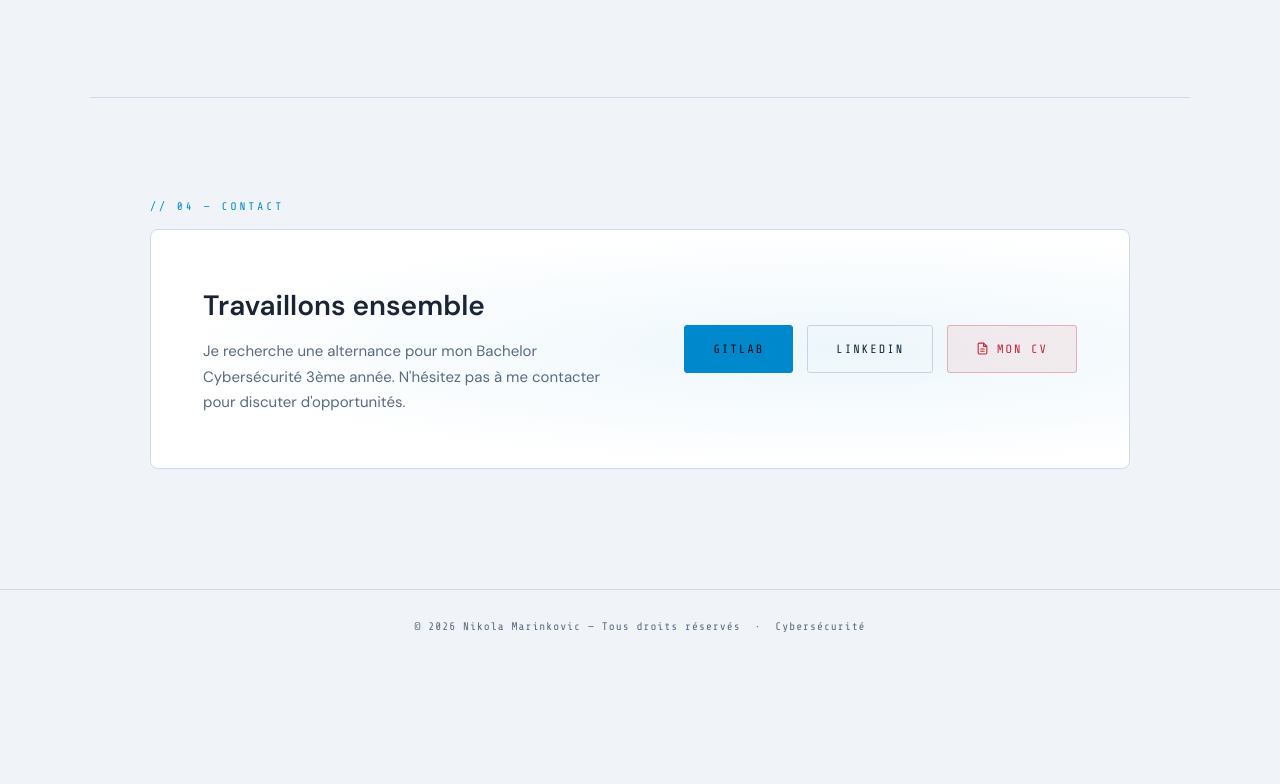
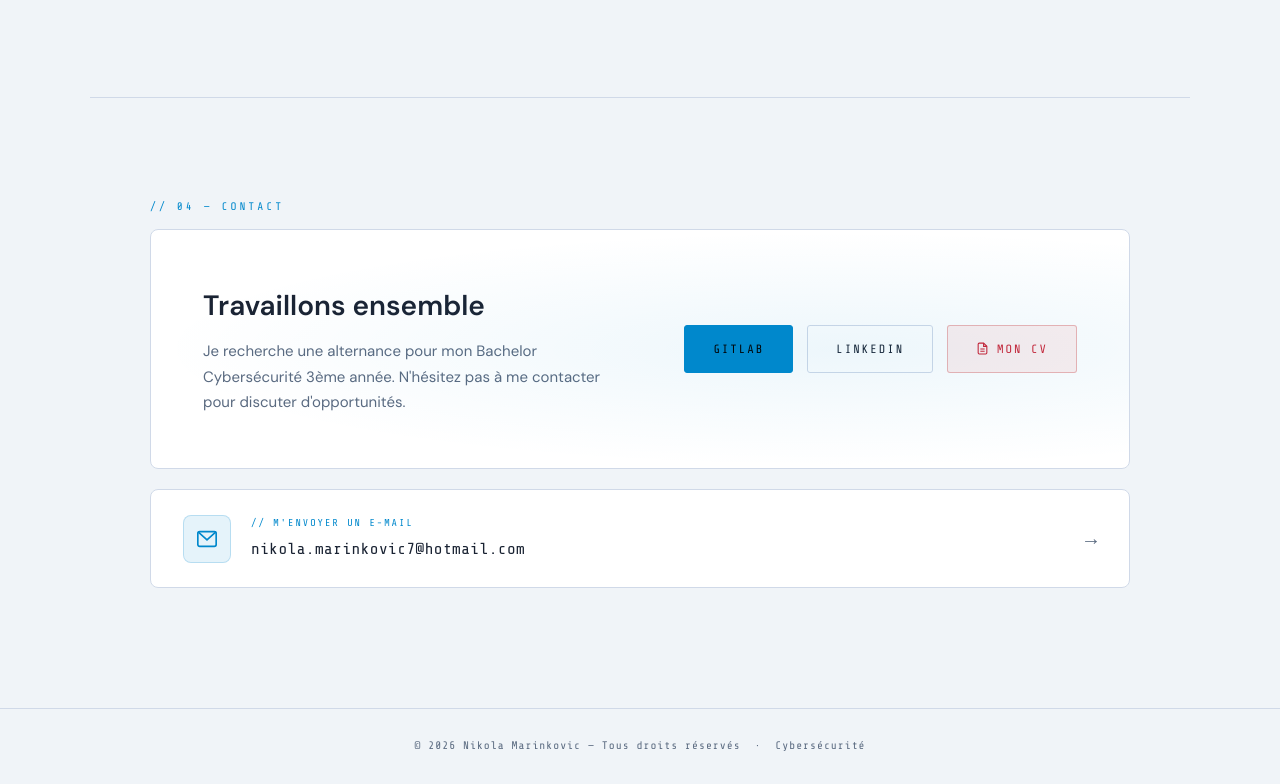
Before and after one commit to nkmkc7/nikola-mk.github.io, a plain HTML site: page index.html in a window 1280 px wide. Shown: the part 7240-8024 px from the top of the page. Before the commit the page ends 7905 px from the top, so only its background shows below. Drawn offline with nearby package versions, Linux system fonts and the light colour scheme.

Commit message:
Implement email card with hover effects
Added an email card section with styling and hover effects.

```diff
--- a/index.html
+++ b/index.html
@@ -620,6 +620,110 @@
     .pdf-badge:hover {
       background: rgba(255, 60, 60, .15);
       border-color: #ff6b6b;
+    }
+
+    /* ── EMAIL CARD ── */
+    .email-card {
+      display: block;
+      margin-top: 20px;
+      text-decoration: none;
+      background: var(--surface);
+      border: 1px solid var(--border);
+      border-radius: 8px;
+      padding: 24px 32px;
+      transition: border-color .25s, transform .2s, box-shadow .25s;
+      position: relative;
+      overflow: hidden;
+    }
+
+    .email-card::before {
+      content: '';
+      position: absolute;
+      top: 0; left: 0; right: 0;
+      height: 2px;
+      background: linear-gradient(90deg, var(--accent), var(--accent2));
+      transform: scaleX(0);
+      transform-origin: left;
+      transition: transform .3s;
+    }
+
+    .email-card:hover {
+      border-color: rgba(0,136,204,.4);
+      transform: translateY(-2px);
+      box-shadow: 0 8px 28px rgba(0,136,204,.08);
+    }
+
+    [data-theme="dark"] .email-card:hover {
+      border-color: rgba(0,200,255,.3);
+      box-shadow: 0 8px 28px rgba(0,200,255,.07);
+    }
+
+    .email-card:hover::before { transform: scaleX(1); }
+
+    .email-card-inner {
+      display: flex;
+      align-items: center;
+      gap: 20px;
+    }
+
+    .email-icon {
+      width: 48px;
+      height: 48px;
+      border-radius: 8px;
+      background: rgba(0,136,204,.1);
+      border: 1px solid rgba(0,136,204,.2);
+      display: flex;
+      align-items: center;
+      justify-content: center;
+      color: var(--accent);
+      flex-shrink: 0;
+      transition: background .2s;
+    }
+
+    [data-theme="dark"] .email-icon {
+      background: rgba(0,200,255,.08);
+      border-color: rgba(0,200,255,.2);
+    }
+
+    .email-card:hover .email-icon {
+      background: rgba(0,136,204,.18);
+    }
+
+    [data-theme="dark"] .email-card:hover .email-icon {
+      background: rgba(0,200,255,.15);
+    }
+
+    .email-content {
+      flex: 1;
+    }
+
+    .email-label {
+      font-family: var(--mono);
+      font-size: 10px;
+      color: var(--accent);
+      letter-spacing: 2px;
+      text-transform: uppercase;
+      margin-bottom: 5px;
+    }
+
+    .email-address {
+      font-family: var(--mono);
+      font-size: 16px;
+      color: var(--text);
+      letter-spacing: .5px;
+      font-weight: 500;
+    }
+
+    .email-arrow {
+      font-family: var(--mono);
+      font-size: 20px;
+      color: var(--muted);
+      transition: color .2s, transform .2s;
+    }
+
+    .email-card:hover .email-arrow {
+      color: var(--accent);
+      transform: translateX(4px);
     }
 
     /* ── FOOTER ── */
@@ -1336,6 +1440,23 @@
       </a>
     </div>
   </div>
+
+  <!-- EMAIL CARD -->
+  <a href="mailto:ton.email@exemple.com" class="email-card reveal">
+    <div class="email-card-inner">
+      <div class="email-icon">
+        <svg width="22" height="22" viewBox="0 0 24 24" fill="none" stroke="currentColor" stroke-width="1.8">
+          <rect x="2" y="4" width="20" height="16" rx="2"/>
+          <polyline points="2,4 12,13 22,4"/>
+        </svg>
+      </div>
+      <div class="email-content">
+        <p class="email-label">// M'envoyer un e-mail</p>
+        <p class="email-address">nikola.marinkovic7@hotmail.com</p>
+      </div>
+      <div class="email-arrow">&#8594;</div>
+    </div>
+  </a>
 </section>
 
 <!-- FOOTER -->
```
